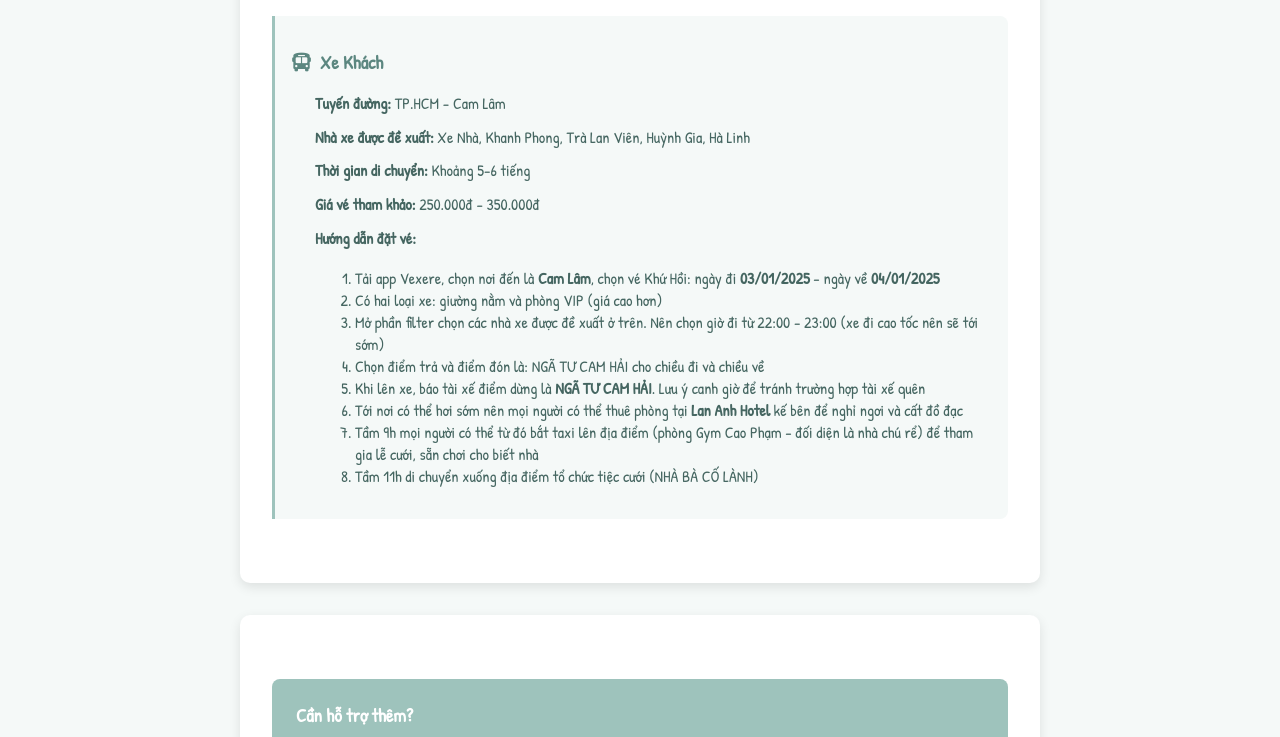
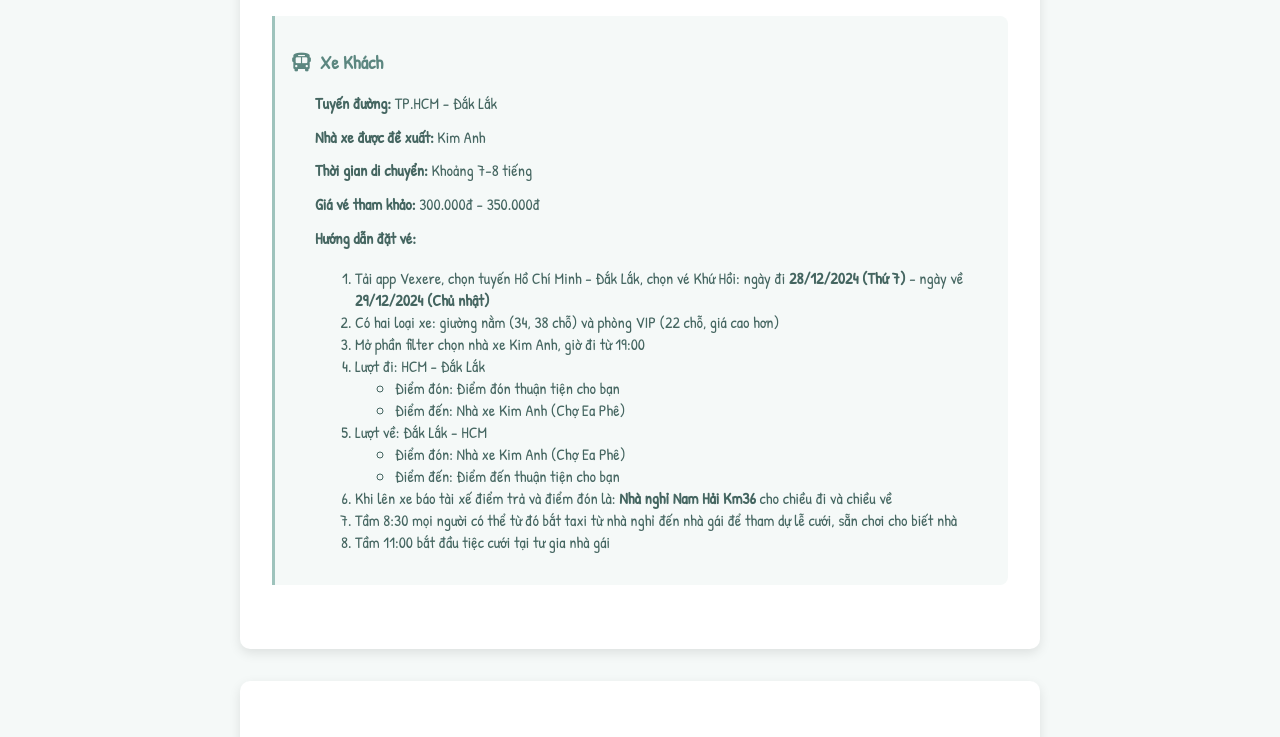
Before and after one commit to vien-tham-wedding/us, a plain HTML site: page transport.html in a window 1280 px wide. Shown: the part 204-941 px from the top of the page. Drawn offline with Linux system fonts and the light colour scheme; a web font is replaced by a local one.

Commit message:
Update transport.html

```diff
--- a/transport.html
+++ b/transport.html
@@ -184,6 +184,41 @@
 
     <div class="transport-container">
         <div class="transport-section">
+            <h2>Đến Đắk Lắk (Nhà Gái)</h2>
+
+            <div class="transport-option">
+                <h3><i class="fas fa-bus"></i> Xe Khách</h3>
+                <div class="transport-details">
+                    <p><strong>Tuyến đường:</strong> TP.HCM - Đắk Lắk</p>
+                    <p><strong>Nhà xe được đề xuất:</strong> Kim Anh</p>
+                    <p><strong>Thời gian di chuyển:</strong> Khoảng 7-8 tiếng</p>
+                    <p><strong>Giá vé tham khảo:</strong> 300.000đ - 350.000đ</p>
+                    <p><strong>Hướng dẫn đặt vé:</strong></p>
+                    <ol>
+                        <li>Tải app Vexere, chọn tuyến Hồ Chí Minh - Đắk Lắk, chọn vé Khứ Hồi: ngày đi <strong>28/12/2024 (Thứ 7)</strong> - ngày về <strong>29/12/2024 (Chủ nhật)</strong></li>
+                        <li>Có hai loại xe: giường nằm (34, 38 chỗ) và phòng VIP (22 chỗ, giá cao hơn)</li>
+                        <li>Mở phần filter chọn nhà xe Kim Anh, giờ đi từ 19:00</li>
+                        <li>Lượt đi: HCM - Đắk Lắk
+                            <ul>
+                                <li>Điểm đón: Điểm đón thuận tiện cho bạn</li>
+                                <li>Điểm đến: Nhà xe Kim Anh (Chợ Ea Phê)</li>
+                            </ul>
+                        </li>
+                        <li>Lượt về: Đắk Lắk - HCM
+                            <ul>
+                                <li>Điểm đón: Nhà xe Kim Anh (Chợ Ea Phê)</li>
+                                <li>Điểm đến: Điểm đến thuận tiện cho bạn</li>
+                            </ul>
+                        </li>
+                        <li>Khi lên xe báo tài xế điểm trả và điểm đón là: <strong>Nhà nghỉ Nam Hải Km36</strong> cho chiều đi và chiều về</li>
+                        <li>Tầm 8:30 mọi người có thể từ đó bắt taxi từ nhà nghỉ đến nhà gái để tham dự lễ cưới, sẵn chơi cho biết nhà</li>
+                        <li>Tầm 11:00 bắt đầu tiệc cưới tại tư gia nhà gái</li>
+                    </ol>
+                </div>
+            </div>
+        </div>
+
+        <div class="transport-section">
             <h2>Đến Khánh Hòa (Nhà Trai)</h2>
 
             <div class="transport-option">
```
